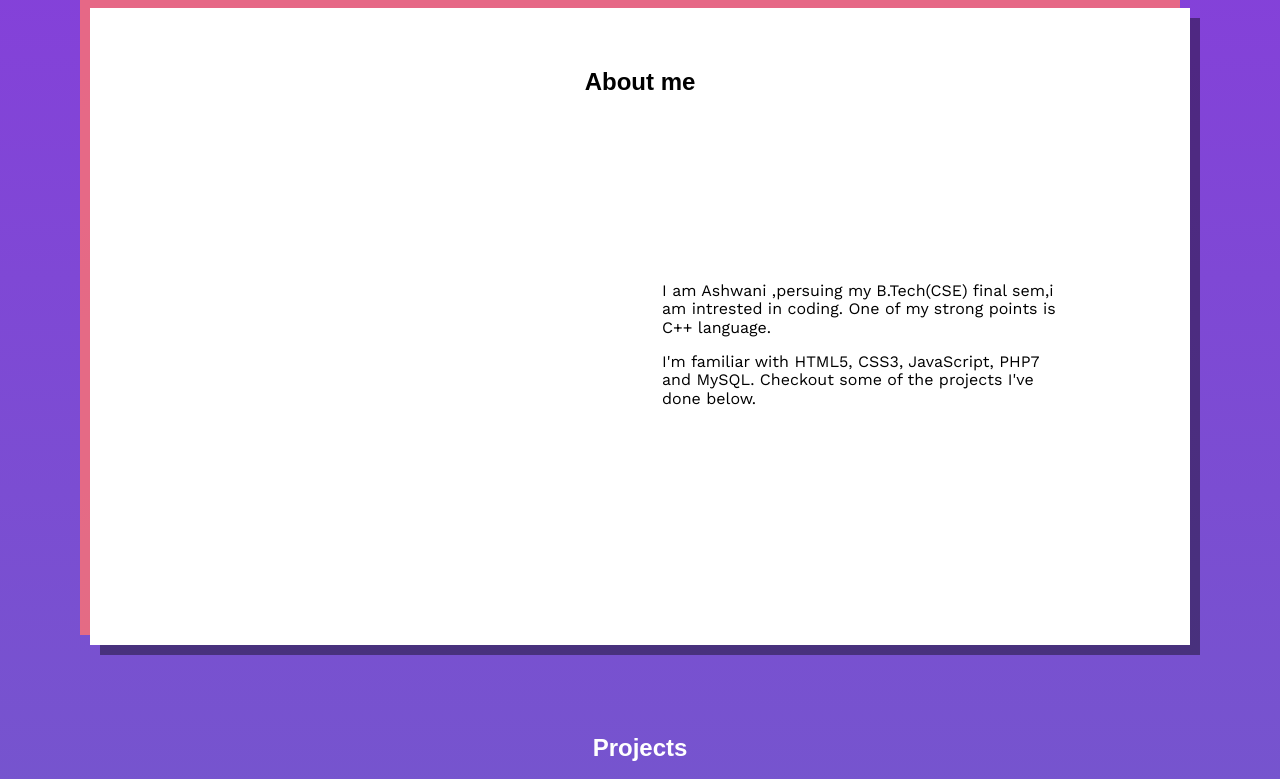
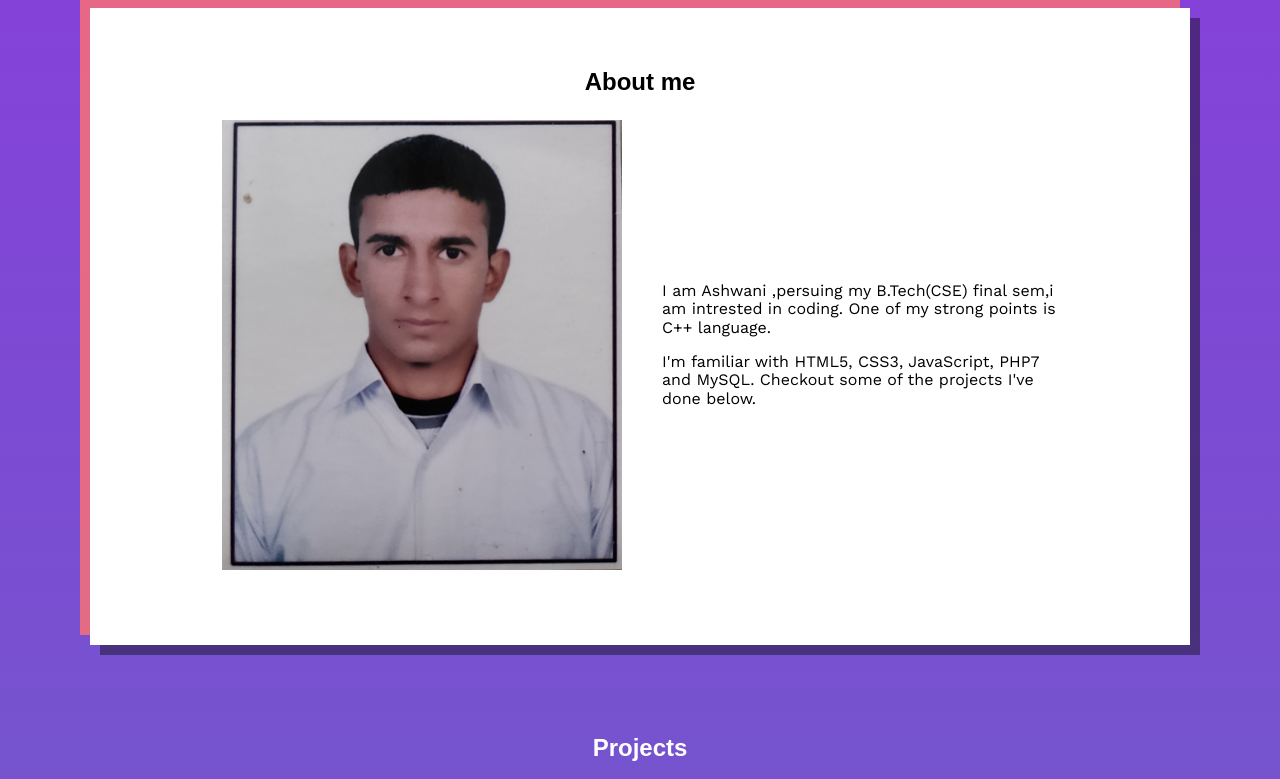
Before and after one commit to ashwani7566/portfolio.github.io, a plain HTML site: page index.html in a window 1280 px wide. Shown: the part 1260-2039 px from the top of the page. Drawn offline with nearby package versions, Linux system fonts and the light colour scheme; files whose address does not match are found by name; a web font is replaced by a local one.

Commit message:
Update portfolio.css

```diff
--- a/portfolio.css
+++ b/portfolio.css
@@ -97,7 +97,7 @@ h1 {
 .aboutme-image {
     height: 450px;
     width: 400px;
-    background-image: url("images/ashwani-aboutme.jpg");
+    background-image: url("ashwani-aboutme.jpg");
     background-size: cover;
     background-position: center;
 }
```
